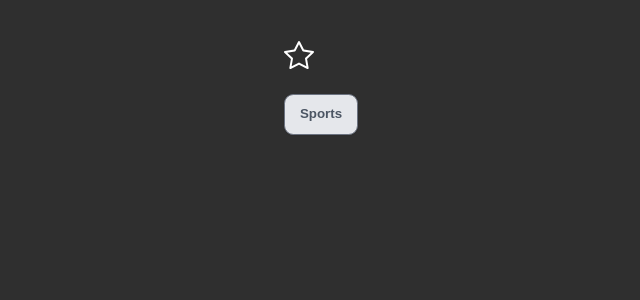
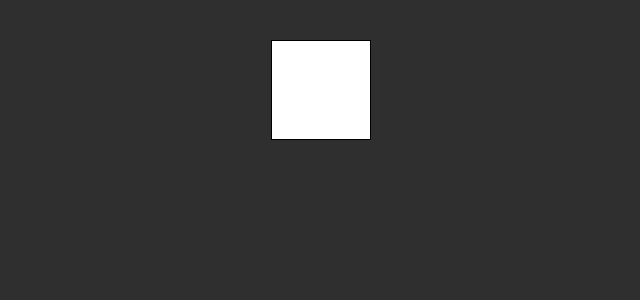
Before and after one commit to SAIDOU11/Reusability, a React (Vite) app: page / in a window 1280 px wide. Shown: the top 300 px of the page, without its empty margins (319-959 px from the left). Built offline with nearby package versions, Linux system fonts and the light colour scheme; the HTML template or start-up script is replaced by a standard one.

Commit message:
render props, toggle display

```diff
--- a/src/App.jsx
+++ b/src/App.jsx
@@ -1,11 +1,27 @@
 import Menu from './components/Menu/index.jsx';
 import Star from './components/Star.jsx';
+import Toggle from './components/Toggle/index.jsx';
 
 const App = () => {
   const sports = ['Tennis', 'Pickleball', 'Racquetball', 'Squash'];
   return (
     <>
-      <Star onChange={() => {}} />
+      <Toggle>
+        <Toggle.Button>
+          <Toggle.Display>
+            {(on) => {
+              return <div className={`box ${on ? 'filled' : ''}`}></div>;
+            }}
+          </Toggle.Display>
+        </Toggle.Button>
+      </Toggle>
+    </>
+  );
+};
+
+export default App;
+{
+  /* <Star onChange={() => {}} />
       <br />
       <Menu onOpen={() => console.log('Menu open event.')}>
         <Menu.Button>Sports</Menu.Button>
@@ -14,9 +30,5 @@ const App = () => {
             return <Menu.Item key={sport}>{sport} </Menu.Item>;
           })}
         </Menu.Dropdown>
-      </Menu>
-    </>
-  );
-};
-
-export default App;
+      </Menu> */
+}
--- a/src/components/Toggle/Toggle.jsx
+++ b/src/components/Toggle/Toggle.jsx
@@ -2,7 +2,7 @@ import { createContext, useRef, useEffect, useState } from 'react';
 
 const ToggleContext = createContext();
 
-const Toggle = ({ children, onToggle }) => {
+const Toggle = ({ children, onToggle = () => {} }) => {
   const [on, setOn] = useState(false);
   const firstRender = useRef(true);
 
--- a/src/components/Toggle/ToggleButton.jsx
+++ b/src/components/Toggle/ToggleButton.jsx
@@ -3,7 +3,7 @@ import { useContext } from 'react';
 
 const ToggleButton = ({ children }) => {
   const { toggle } = useContext(ToggleContext);
-  return <div onClick={toggle}>{children} </div>;
+  return <div onClick={toggle}>{children}</div>;
 };
 
 export default ToggleButton;
--- /dev/null
+++ b/src/components/Toggle/ToggleDisplay.jsx
@@ -0,0 +1,9 @@
+import { ToggleContext } from './Toggle.jsx';
+import { useContext } from 'react';
+
+const ToggleDisplay = ({ children }) => {
+  const { on } = useContext(ToggleContext);
+  return children(on);
+};
+
+export default ToggleDisplay;
--- a/src/components/Toggle/index.jsx
+++ b/src/components/Toggle/index.jsx
@@ -1,10 +1,12 @@
 import { Toggle } from './Toggle.jsx';
 import ToggleButton from './ToggleButton.jsx';
+import ToggleDisplay from './ToggleDisplay.jsx';
 import ToggleOn from './ToggleOn.jsx';
 import ToggleOff from './ToggleOff.jsx';
 
 Toggle.Button = ToggleButton;
 Toggle.On = ToggleOn;
 Toggle.Off = ToggleOff;
+Toggle.Display = ToggleDisplay;
 
 export default Toggle;
--- a/src/index.css
+++ b/src/index.css
@@ -100,14 +100,15 @@ button.button-danger {
   border-bottom: 1px solid #6b7280;
 }
 
-.star {
-  height: 30px;
-  width: 30px;
+.box {
+  height: 100px;
+  width: 100px;
+  border: 1px solid black;
   cursor: pointer;
-  transition: color 0.5s ease-in-out;
-  color: white;
+  transition: background-color 0.5s ease-in-out;
+  background-color: #fff;
 }
 
-.star.filled {
-  color: orange;
+.box.filled {
+  background-color: blue;
 }
```
